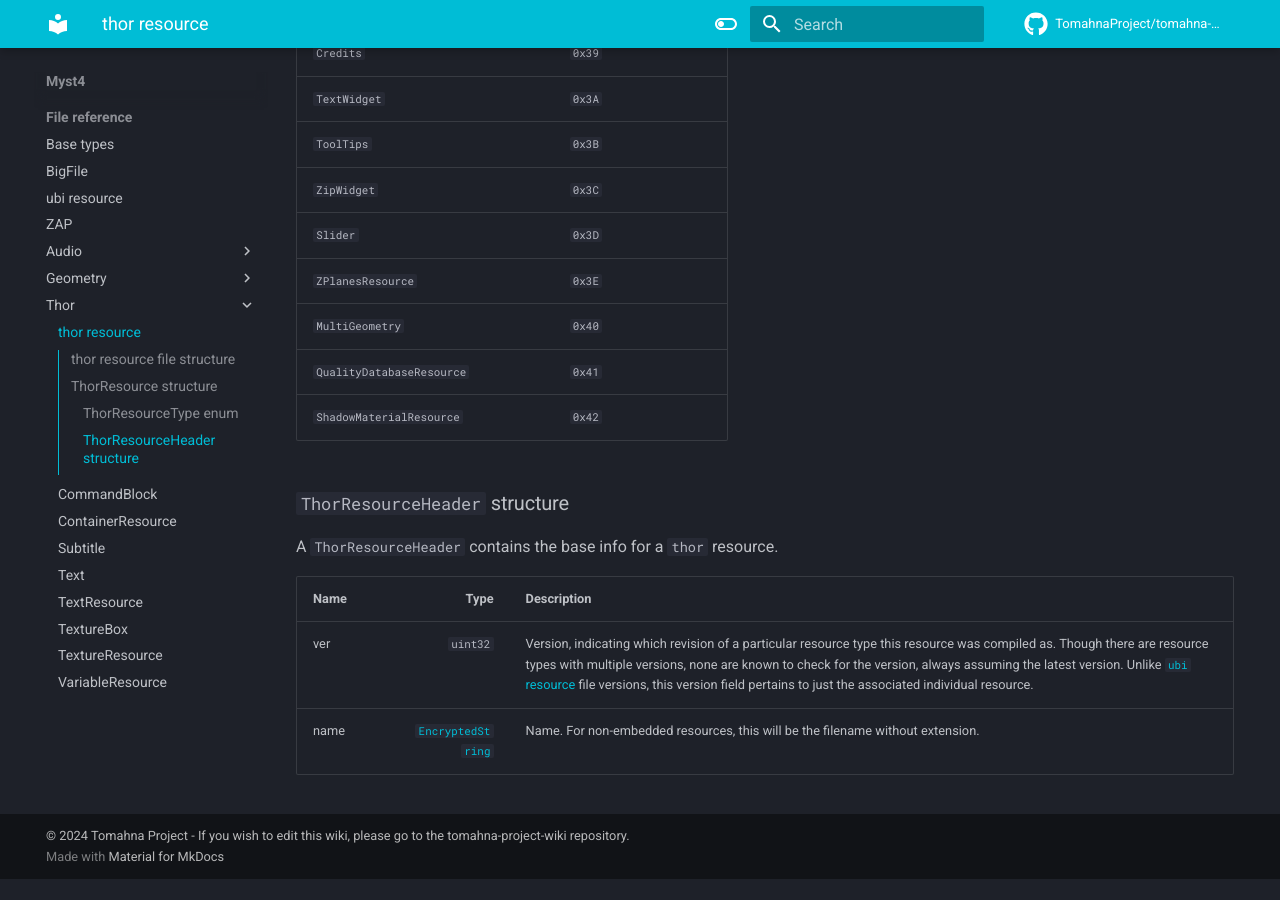
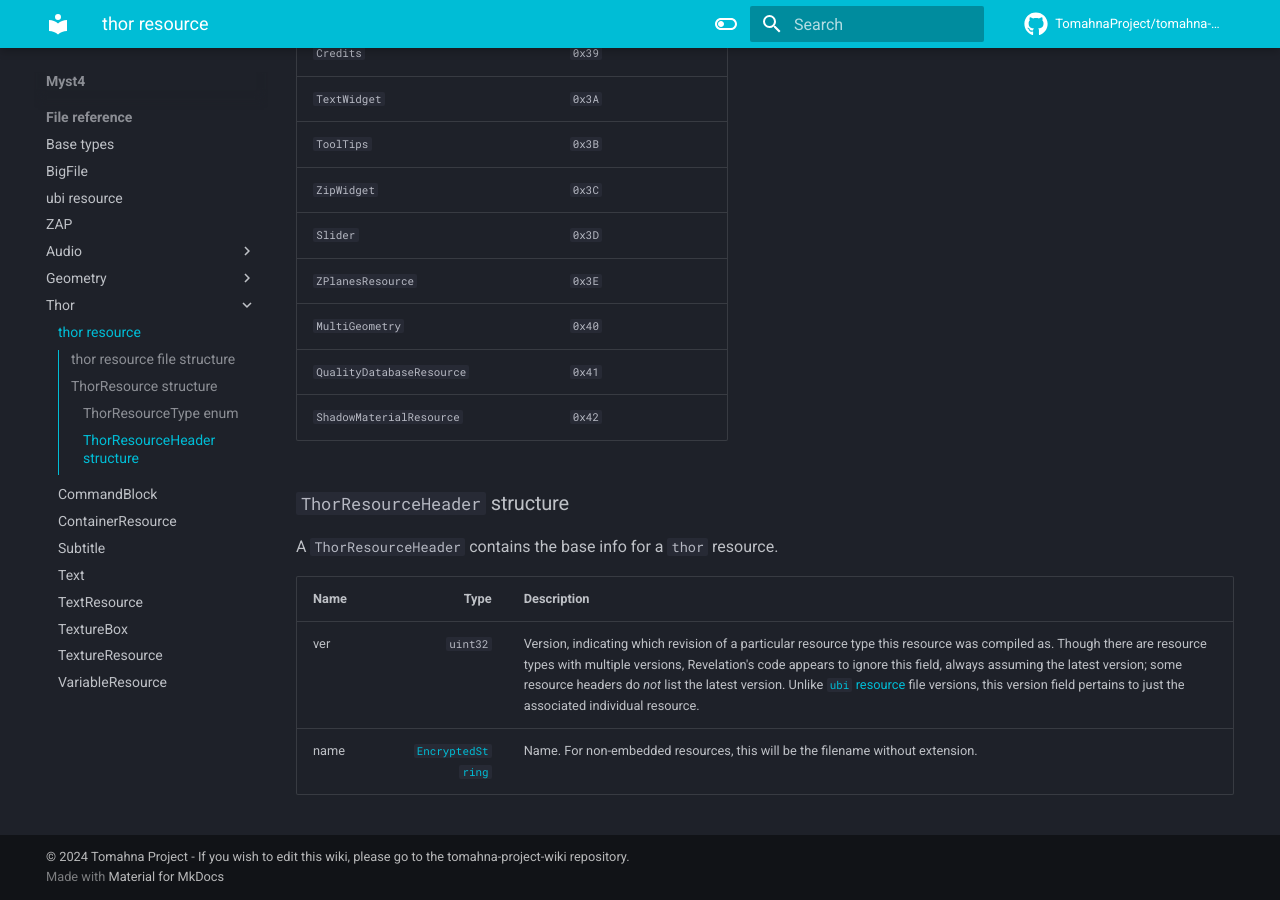
Before and after one commit to TomahnaProject/tomahna-project-wiki, an MkDocs documentation site: the page built from docs/myst4/file-reference/thor/index.md, in a window 1280 px wide and 900 px high, scrolled down 3278 px. Built offline with MkDocs 1.6.1 and Material for MkDocs 9.7.7, drawn with Linux system fonts in a browser that asks for light colours; comment, search, counter and statistics services are not loaded; before the commit the page ends 4157 px from its top, so only the background shows below that.

Commit message:
myst4/file-reference/thor: update `ThorResourceHeader.version` description

```diff
--- a/docs/myst4/file-reference/thor/index.md
+++ b/docs/myst4/file-reference/thor/index.md
@@ -93,5 +93,5 @@ A `ThorResourceHeader` contains the base info for a `thor` resource.
 
 | Name | Type | Description |
 | :-- | --: | --- |
-| ver | `uint32` | Version, indicating which revision of a particular resource type this resource was compiled as. Though there are resource types with multiple versions, none are known to check for the version, always assuming the latest version. Unlike [`ubi` resource](../ubi-resource.md) file versions, this version field pertains to just the associated individual resource. |
+| ver | `uint32` | Version, indicating which revision of a particular resource type this resource was compiled as. Though there are resource types with multiple versions, Revelation's code appears to ignore this field, always assuming the latest version; some resource headers do _not_ list the latest version. Unlike [`ubi` resource](../ubi-resource.md) file versions, this version field pertains to just the associated individual resource. |
 | name | [`EncryptedString`](../base.md#encryptedstring-structure) | Name. For non-embedded resources, this will be the filename without extension. |
```
